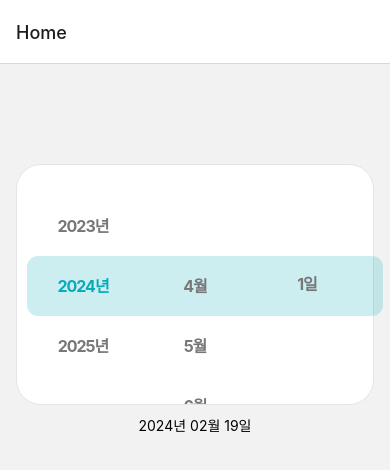
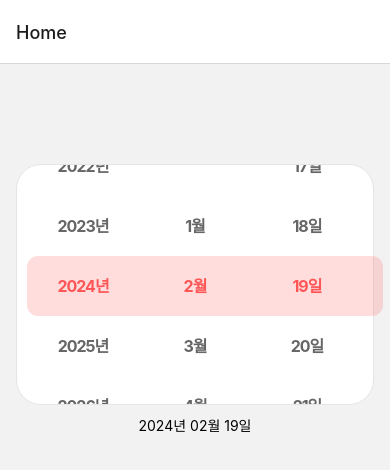
Before and after one commit to susung1107/sandBoxApp, a React Native app: screen / in a window 390 px wide. Shown: the top 470 px of the page. Built offline with nearby package versions, Linux system fonts and the light colour scheme.

Commit message:
기본 datepicker로 수정(start,end date 선택 안됨)

```diff
--- a/App.tsx
+++ b/App.tsx
@@ -23,9 +23,7 @@ const HomeScreen = () => {
       <DatePicker
         value={date}
         onChange={(value: React.SetStateAction<Date>) => setDate(value)}
-        pointColor="#07ABB7"
-        startDate={new Date('2023-04-01')}
-        endDate={new Date('2025-11-01')}
+        pointColor="#ff5555"
       />
       <Text style={[styles.dateText]}>{formatDate(date)}</Text>
     </View>
--- a/src/components/datePicker/DateBlock.tsx
+++ b/src/components/datePicker/DateBlock.tsx
@@ -67,7 +67,7 @@ const DateBlock: React.FC<DateBlockProps> = ({
                 style={[
                   styles.digit,
                   {
-                    color: el === value ? pointColor : '#777',
+                    color: el === value ? pointColor : '#666',
                     marginBottom:
                       index === digits.length - 1
                         ? height / 2 - dHeight / 2
--- a/src/components/datePicker/DatePicker.tsx
+++ b/src/components/datePicker/DatePicker.tsx
@@ -107,27 +107,15 @@ const DatePicker = ({
       new Date(today.getFullYear() + 10, today.getMonth(), today.getDate());
 
     const yearLength = _endDate.getFullYear() - _startDate.getFullYear() + 1;
-    const monthLength =
-      startDate && endDate
-        ? _endDate.getMonth() - _startDate.getMonth() + 1
-        : 12;
-
-    const dayLength =
-      startDate && endDate
-        ? _endDate.getDate() - _startDate.getDate() + 1
-        : new Date(selectedYear, selectedMonth, 0).getDate();
-
-    console.log(dayLength);
 
     const _years = Array.from(
       {length: yearLength},
       (_, index) => _startDate.getFullYear() + index,
     );
-    const _months = Array.from({length: monthLength}, (_, index) =>
-      startDate && endDate ? _startDate.getMonth() + 1 + index : index + 1,
-    );
-    const _days = Array.from({length: dayLength}, (_, index) =>
-      startDate && endDate ? _startDate.getDate() + index : index + 1,
+    const _months = Array.from({length: 12}, (_, index) => index + 1);
+    const _days = Array.from(
+      {length: new Date(selectedYear, selectedMonth, 0).getDate()},
+      (_, index) => index + 1,
     );
 
     setYears(_years);
```
Also changed, not shown: 1 other file (tests, documents, lock files or other folders).
